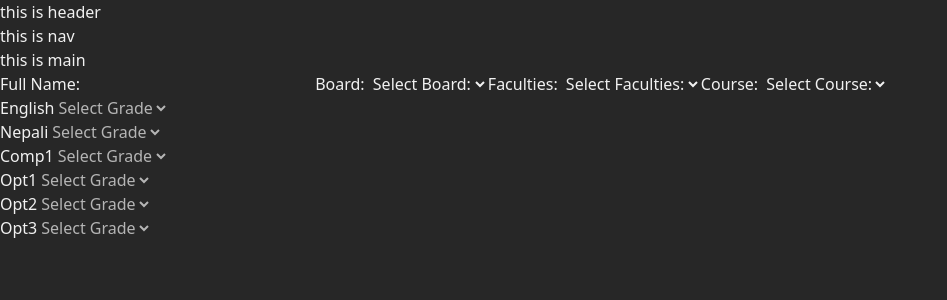
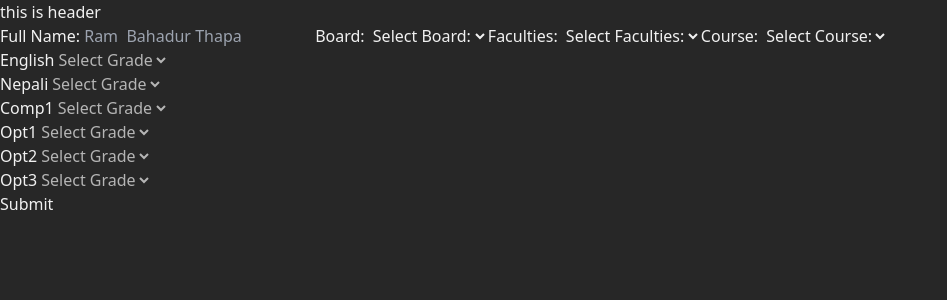
Before and after one commit to im-bipo/Project-E, a React (Vite) app: page / in a window 1280 px wide. Shown: the top 300 px of the page, without its empty margins (0-947 px from the left). Built offline with nearby package versions, Linux system fonts and the light colour scheme.

Commit message:
get data in main container

```diff
--- a/src/App.jsx
+++ b/src/App.jsx
@@ -1,20 +1,26 @@
-import React from 'react'
+import React, { useState } from 'react'
 import GetData from './Components/GetData/GetData'
 import ShowList from './Components/ShowResult/ShowList'
 
 const App = () => {
+  const [UserDetails,setUserDetails] = useState([])
+  const [MarkSheet,setMarksheet] = useState([])
+
+  const updateData = (UserDtls,GradeSheet) =>{
+    setUserDetails(UserDtls)
+    setMarksheet(GradeSheet)
+  }
+console.log(UserDetails,MarkSheet)
   return (
     <>
-    <header className='text-center'>
+    <header className='text-center my-3'>
       this is header
-      <nav>
-        this is nav
-      </nav>
-    </header>
-    <main className='text-center'>
-      this is main
-    </main>
-    <GetData/>
+      </header>
+    <GetData
+    SendData = {updateData}
+    SendMarksheet = {setMarksheet}
+    />
+
     {/* <ShowList/> */}
     </>
   )
--- a/src/Components/GetData/GetData.jsx
+++ b/src/Components/GetData/GetData.jsx
@@ -5,34 +5,41 @@ import MarkSheet from './MarkSheet'
 import InputBox from './InputBox'
 
 const arrayListing = list => {
-    let SubjectObj = list.reduce((obj,current) => {
+    let SubjectObj = list.reduce((obj, current) => {
         obj[current] = ''
         return obj
     }, {})
     return SubjectObj
 }
 
-const GetData = () => {
-    const [GradeSheet,setGradeSheet] = useState(arrayListing(defaultSubject))
+const GetData = ({SendData}) => {
+    const [SubjectList, setSubjectList] = useState(arrayListing(defaultSubject))
+    const [ReportCard,setReportCard] = useState([])
     const [userDetails, setUserDetails] = useState({
         userName: '',
         board: '',
         facultie: '',
         course: '',
     })
-console.log('User Details: ',userDetails);
+
+
+            const handleSubmit = (e) => {
+                e.preventDefault()
+                SendData(userDetails,ReportCard)
+            }
+
+
     //update users date
     const handleChange = e => {
         const name = e.target.name;
         const value = e.target.value;
 
-        console.log("NAME  :", name);
+
         switch (name) {
             case 'board': {
                 if (userDetails.facultie !== '') {
                     setUserDetails({ ...userDetails, board: value, facultie: '', course: '' })
-                    setGradeSheet(arrayListing(defaultSubject))
-                    console.log("board called");
+                    setSubjectList(arrayListing(defaultSubject))
                 }
                 else
                     setUserDetails({ ...userDetails, [name]: value })
@@ -42,8 +49,7 @@ console.log('User Details: ',userDetails);
             case 'facultie': {
                 if (userDetails.course !== '') {
                     setUserDetails({ ...userDetails, facultie: value, course: '', })
-                    setGradeSheet(arrayListing(defaultSubject))
-                    console.log("faculties called");
+                    setSubjectList(arrayListing(defaultSubject))
                 }
                 else
                     setUserDetails({ ...userDetails, [name]: value })
@@ -51,16 +57,19 @@ console.log('User Details: ',userDetails);
                 break;
             }
             case 'course': {
-                setUserDetails({ ...userDetails, course: value})
+                setUserDetails({ ...userDetails, course: value })
 
-                setGradeSheet(arrayListing(courseDetails[userDetails.board][userDetails.facultie][value]))
+                setSubjectList(arrayListing(courseDetails[userDetails.board][userDetails.facultie][value]))
+                break;
+            }
+            default: {
+                setUserDetails({ ...userDetails, [name]: value })
                 break;
             }
         }
 
     }
 
-        // console.log("Subject of user: ", GradeSheet);
 
     //Board Lists
     const boardLists = Object.keys(courseDetails)
@@ -84,12 +93,13 @@ console.log('User Details: ',userDetails);
         courseList = [];
     }
 
-
     return (
         <section className='flex flex-col space-y-5'>
 
+            <form onSubmit={handleSubmit}>
+
                 <label htmlFor="userName">Full Name: </label>
-            <input name='userName' type="text" onChange={handleChange} className='bg-gray-500 mx-4 rounded-sm px-2' />
+                <input name='userName' placeholder='Ram  Bahadur Thapa' type="text" onChange={handleChange} required className='bg-gray-500 mx-4 rounded-sm px-2' />
 
 
 
@@ -97,15 +107,15 @@ console.log('User Details: ',userDetails);
                     lable='Board: '
                     handleChange={handleChange}
                     name='board'
-                value= {userDetails.board}
+                    value={userDetails.board}
                     list={boardLists}
 
                 />
                 <InputBox
                     lable='Faculties: '
                     handleChange={handleChange}
-                name = 'facultie'
-                value = {userDetails.facultie}
+                    name='facultie'
+                    value={userDetails.facultie}
                     list={facultieLists}
 
                 />
@@ -113,17 +123,21 @@ console.log('User Details: ',userDetails);
                 <InputBox
                     lable='Course: '
                     handleChange={handleChange}
-                name = 'course'
-                value = {userDetails.course}
+                    name='course'
+                    value={userDetails.course}
                     list={courseList}
 
                 />
 
                 <MarkSheet
-                subjectList = {GradeSheet}
+                    subjectList={SubjectList}
+                    sendReportCard = {setReportCard}
                 />
 
+            <input type="submit" className='p-3 bg-gray-500 m-2'/>
+            </form>
         </section>
+
     )
 }
 
--- a/src/Components/GetData/InputBox.jsx
+++ b/src/Components/GetData/InputBox.jsx
@@ -7,7 +7,7 @@ const InputBox = ({lable,handleChange,name,value,list}) => {
   return (
     <>
      <label htmlFor={name}>{lable}</label>
-            <select onChange={change} name={name} value={value} className='bg-gray-500 mx-4 rounded-sm px-2' >
+            <select onChange={change} name={name} value={value} required className='bg-gray-500 mx-4 rounded-sm px-2' >
                 <option value='' disabled >Select {lable}</option>
                 {list.map((item) => (
                     <option key={item} value={item}>{item}</option>
--- a/src/Components/GetData/MarkSheet.jsx
+++ b/src/Components/GetData/MarkSheet.jsx
@@ -1,7 +1,7 @@
 import React, { useEffect, useState } from 'react'
 import Subject from './Subject'
 import { defaultSubject } from '../../assets/db/db'
-const MarkSheet = ({subjectList}) => {
+const MarkSheet = ({subjectList,sendReportCard}) => {
 
 useEffect(() => {
   setGrade(subjectList)
@@ -11,11 +11,11 @@ useEffect(() => {
         const name = e.target.name
         const value = e.target.value
         setGrade({...gradeSheet, [name] : value})
+        sendReportCard(gradeSheet)
     }
     const [gradeSheet,setGrade] = useState(subjectList)
-    console.log('gradeSheet', gradeSheet)
     return (
-        <form id='markSheet'>
+        <div id='markSheet'>
             <div className='flex space-x-5 flex-wrap'>
 
                 {
@@ -32,7 +32,7 @@ useEffect(() => {
                     }
 
             </div>
-        </form>
+        </div>
     )
 }
 
--- a/src/Components/GetData/Subject.jsx
+++ b/src/Components/GetData/Subject.jsx
@@ -3,7 +3,7 @@ import { gradeScore } from '../../assets/db/db'
 
 const Subject = ({name,changeHandler,value, isDisable}) => {
     const change = e => {
-        changeHandler(e)
+    changeHandler(e)
     }
     return (
         <>
@@ -14,6 +14,7 @@ const Subject = ({name,changeHandler,value, isDisable}) => {
                     disabled={isDisable}
                     onChange={change} name={name}
                     value={value}
+                    required
                     className='bg-gray-500 mx-4 rounded-sm px-2' >
 
                     <option value='' disabled >Select Grade</option>
--- a/src/assets/db/courseDetails.js
+++ b/src/assets/db/courseDetails.js
@@ -16,6 +16,14 @@ export const courseDetails = {
         "Physics",
         "Chemistry",
         "Biology",
+      ],
+      "Test Group": [
+        "English",
+        "Nepali",
+        "EPH",
+        "WOW",
+        "Chemistry",
+        "Health",
       ],
       "Biology (With out Mathematics)": [
         "English",
--- a/src/index.css
+++ b/src/index.css
@@ -5,4 +5,5 @@
 *{
     background-color: rgb(39, 39, 39);
     color: rgb(241, 241, 241);
+    scroll-behavior: smooth;
 }
```
Also changed, not shown: src/Components/GetData/FacultiesList.jsx (deleted). Lines whose indentation alone changed are shown as unchanged.
